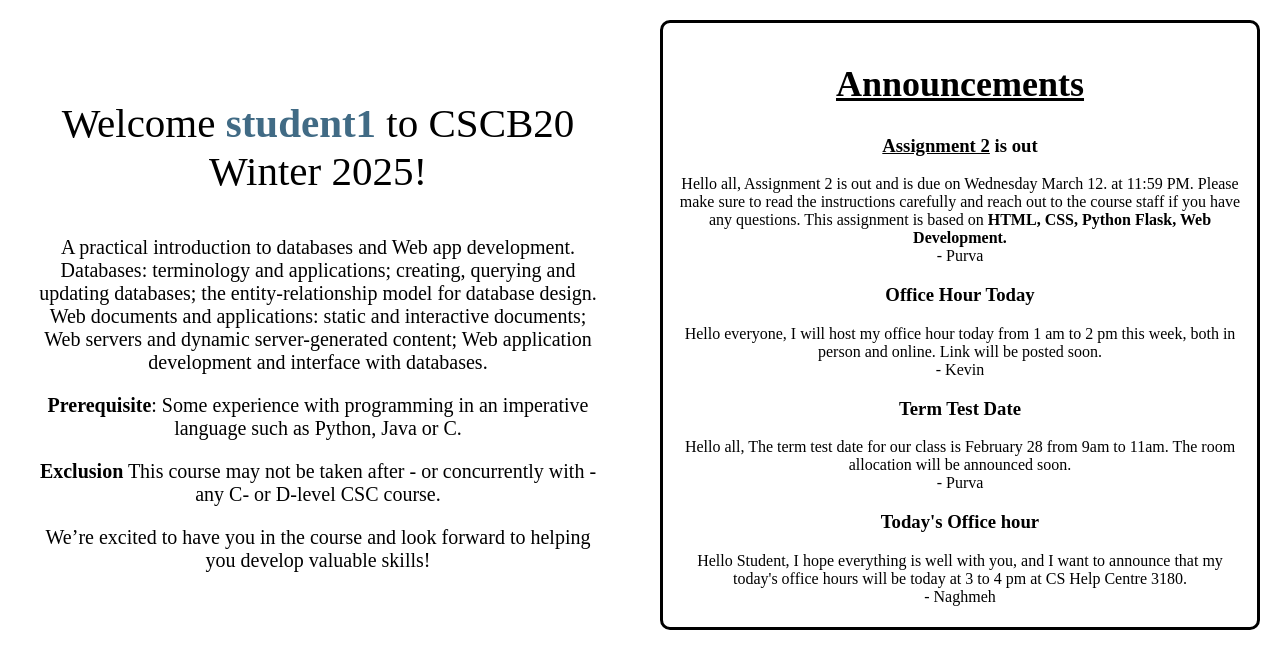
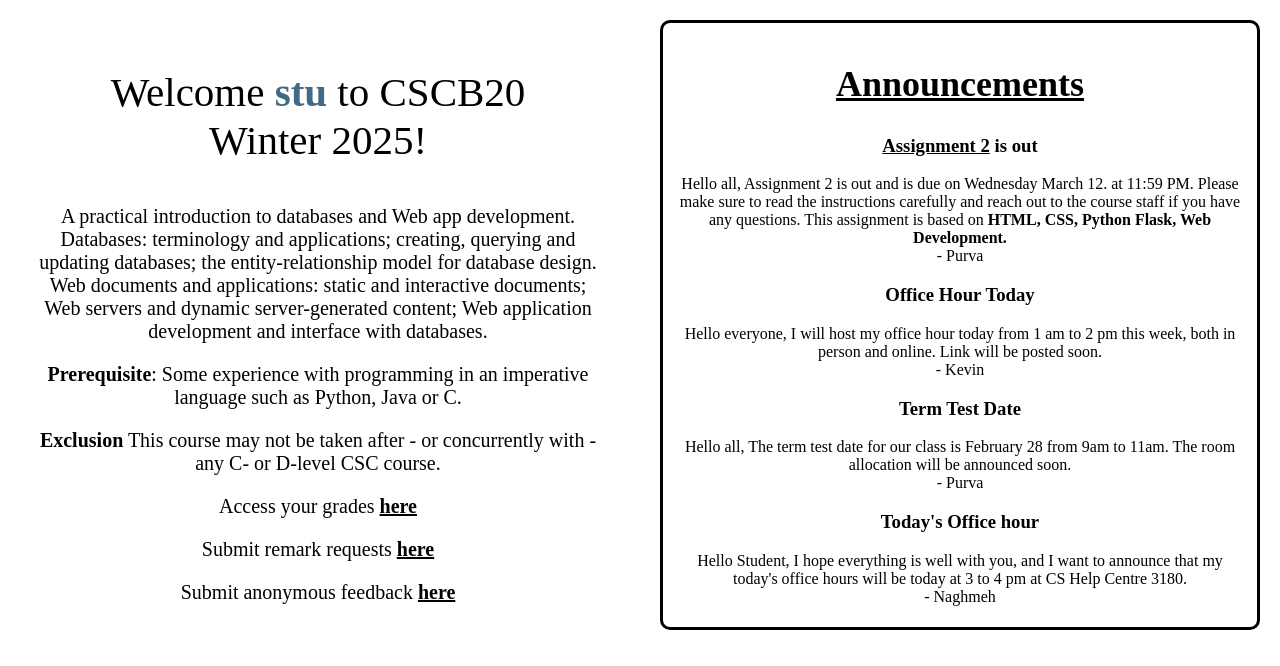
Before and after one commit to asadbmirza/A3, a Flask app: page / in a window 1280 px wide. Shown: the part 65-731 px from the top of the page. Run offline with Flask 3, Linux system fonts and the light colour scheme; a user stored in the database is signed in; some web fonts are replaced.

Commit message:
feat: added personalized messages

```diff
--- a/app.py
+++ b/app.py
@@ -85,6 +85,7 @@ def authenticate(user: Users):
     session["user_id"] = user.user_id
     session["username"] = user.username
     session["fname"] = user.fname
+    session["account_type"] = user.account_type
     return redirect(url_for("home"))
 
 @app.before_request
@@ -148,8 +149,8 @@ def signIn():
             if user and bcrypt.check_password_hash(user.password, password):
                 return authenticate(user)
             else:
+                flash("Username or password is invalid", "error")
                 return render_template("authenticate.html",
-                                       usernameError="Username or password is invalid",
                                        form_action="sign-in",
                                        username=username,
                                        password=password), 400
@@ -163,5 +164,6 @@ def signIn():
 def home():
     return render_template("index.html")
 
+
 if __name__ == "__main__":
     app.run(debug=True)
--- a/schema.txt
+++ b/schema.txt
@@ -10,12 +10,6 @@ primary key: course_id
 coursework(coursework_id: int, coursework_name: text, coursework_type: text, course_id: int, due_date: date)
 primary key: coursework_id
 foreign key: course_id → courses.course_id
-
-instructor_coursework(instructor_coursework_id: int, coursework_id: int, instructor_id: int)
-primary key: instructor_coursework_id
-foreign keys:
-  - coursework_id → coursework.coursework_id
-  - instructor_id → users.user_id
 
 assigned_coursework(coursework_id: int, student_id: int, instructor_id: int, submission_date: date, mark: int)
 primary key: (coursework_id, student_id)
--- a/templates/index.html
+++ b/templates/index.html
@@ -45,11 +45,20 @@
 
       <div class="container">
           <div class="header">
-            <p>Welcome <span class="highlight">{{session['username']}}</span> to CSCB20<br/>Winter 2025!</p>
-            <p>A practical introduction to databases and Web app development. Databases: terminology and applications; creating, querying and updating databases; the entity-relationship model for database design. Web documents and applications: static and interactive documents; Web servers and dynamic server-generated content; Web application development and interface with databases.</p>
-            <p><span>Prerequisite</span>: Some experience with programming in an imperative language such as Python, Java or C.</p>
-            <p><span>Exclusion</span> This course may not be taken after - or concurrently with - any C- or D-level CSC course.</p>
-            <p>We’re excited to have you in the course and look forward to helping you develop valuable skills!</p>
+            {% if session['account_type'] == 'Student' %}
+              <p>Welcome <span class="highlight">{{session['fname']}}</span> to CSCB20<br/>Winter 2025!</p>
+              <p>A practical introduction to databases and Web app development. Databases: terminology and applications; creating, querying and updating databases; the entity-relationship model for database design. Web documents and applications: static and interactive documents; Web servers and dynamic server-generated content; Web application development and interface with databases.</p>
+              <p><span>Prerequisite</span>: Some experience with programming in an imperative language such as Python, Java or C.</p>
+              <p><span>Exclusion</span> This course may not be taken after - or concurrently with - any C- or D-level CSC course.</p>
+              <p>Access your grades <a href="#"><strong>here</strong></a></p>
+              <p>Submit remark requests <a href="#"><strong>here</strong></a></p>
+              <p>Submit anonymous feedback <a href="#"><strong>here</strong></a></p>
+            {% elif session['account_type'] == 'Instructor' %}
+              <p>Welcome to your dashboard <br/> Instructor <span class="highlight">{{session['fname']}}</span></p>
+              <p>Access your students grades <a href="#"><strong>here</strong></a></p>
+              <p>Access your remark requests <a href="#"><strong>here</strong></a></p>
+              <p>View anonymous feedback <a href="#"><strong>here</strong></a></p>
+            {% endif %}
           </div>
 
           <div class="announcements">
```
